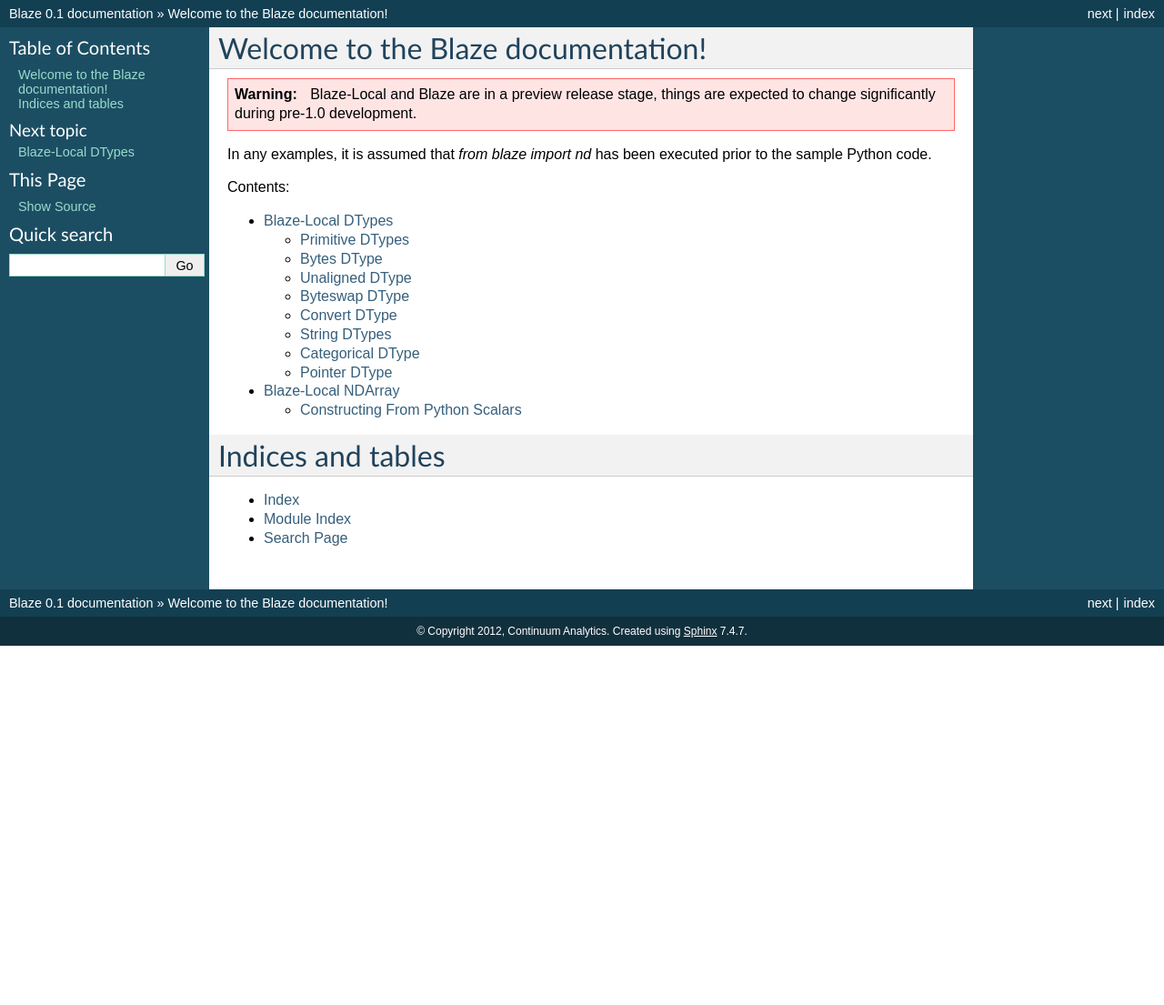
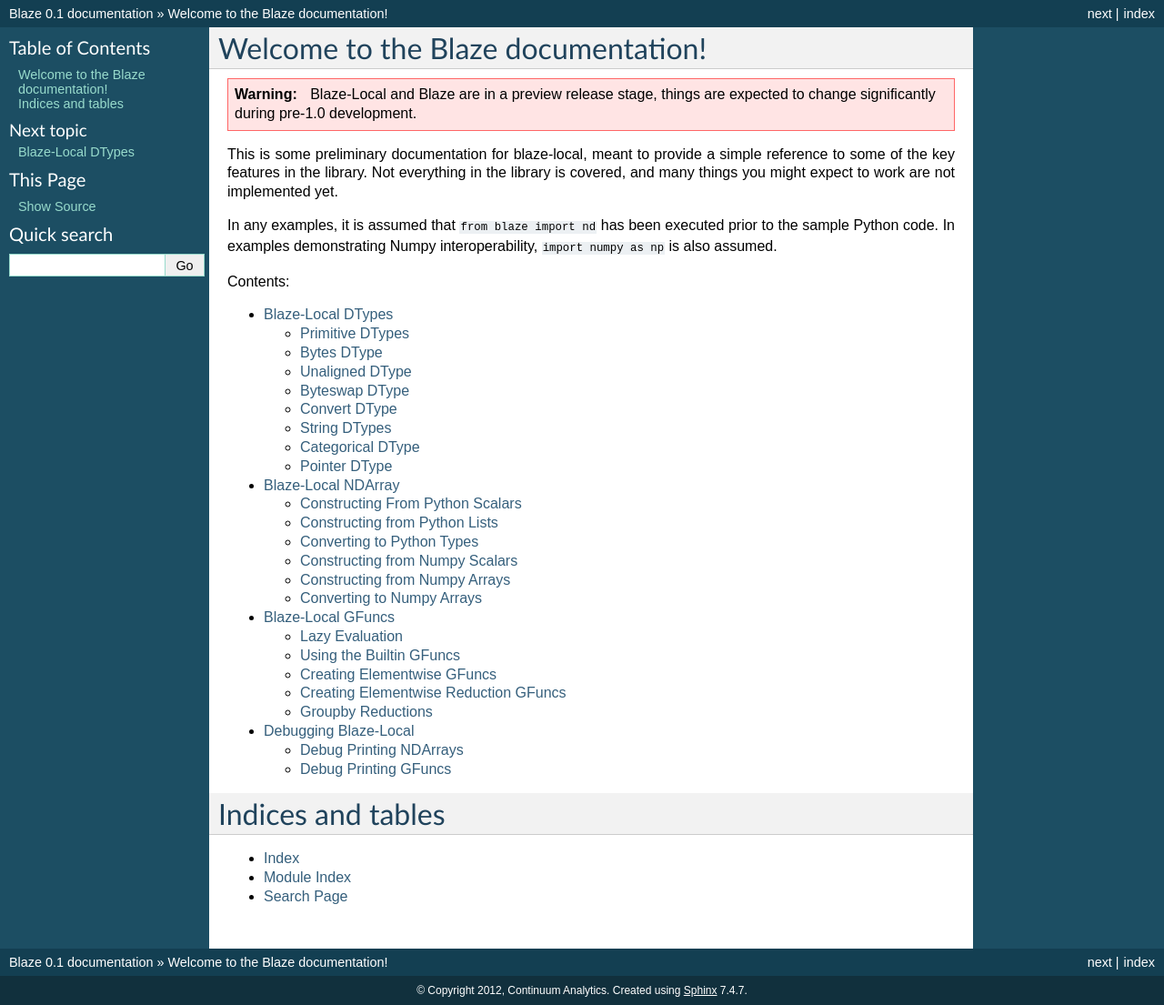
Before and after one commit to libdynd/dynd-python, a Sphinx documentation site: the page built from doc/source/index.rst, in a window 1280 px wide. Shown: the whole page at 91% size. Built offline with Sphinx 7.4.7, drawn with Linux system fonts in a browser that asks for light colours; before the commit the page ends 900 px from its top, so only the background shows below that; some of the changed lines change nothing that is shown.

Commit message:
Add brief but slightly more comprehensive documentation

```diff
--- /dev/null
+++ b/doc/source/debugging.rst
@@ -0,0 +1,237 @@
+Debugging Blaze-Local
+=====================
+
+One of the simplest tools to get started debugging and
+understanding how blaze-local works is the ``debug_dump()``
+method which exists on most objects.
+
+Here are a few examples to show what it prints.
+
+Debug Printing NDArrays
+-----------------------
+
+.. code-block:: python
+
+    >>> nd.ndarray(True).debug_dump()
+    ------ ndarray
+     ("immutable_scalar",
+      dtype: bool
+      ndim: 0
+      shape: ()
+      node category: strided_array_node_category
+      access flags: read immutable
+      data: 01
+      value: true
+     )
+    ------
+
+    >>> nd.ndarray("testing").debug_dump()
+    ------ ndarray
+     ("scalar",
+      dtype: string<ascii>
+      ndim: 0
+      shape: ()
+      node category: strided_array_node_category
+      access flags: read immutable
+      data: 08370803000000000f37080300000000
+      blockref memory block
+      ------ memory_block at 00000000028995E0
+       reference count: 1
+       type: external
+      ------
+     )
+    ------
+
+    >>> nd.ndarray([1,2,3,4,5]).debug_dump()
+    ------ ndarray
+     ("strided_array",
+      dtype: int32
+      ndim: 1
+      shape: (5)
+      node category: strided_array_node_category
+      access flags: read write
+      strides: (4)
+      originptr: 000000000293F680
+      memoryblock owning the data:
+      ------ memory_block at 000000000293F670
+       reference count: 1
+       type: fixed_size_pod
+       no blockrefs
+      ------
+     )
+    ------
+
+    >>> (nd.ndarray([1,2,3,4,5]) + 1).debug_dump()
+    ------ ndarray
+     ("elementwise_binary_kernel",
+      dtype: int32
+      ndim: 1
+      shape: (5)
+      node category: elwise_node_category
+      access flags: read
+      nop: 2
+      operand 0:
+       ("strided_array",
+        dtype: int32
+        ndim: 1
+        shape: (5)
+        node category: strided_array_node_category
+        access flags: read write
+        strides: (4)
+        originptr: 000000000293F680
+        memoryblock owning the data:
+        ------ memory_block at 000000000293F670
+         reference count: 1
+         type: fixed_size_pod
+         no blockrefs
+        ------
+       )
+      operand 1:
+       ("immutable_scalar",
+        dtype: int32
+        ndim: 0
+        shape: ()
+        node category: strided_array_node_category
+        access flags: read immutable
+        data: 01000000
+        value: 1
+       )
+     )
+    ------
+
+Debug Printing GFuncs
+---------------------
+
+.. code-block:: python
+
+    >>> nd.maximum.debug_dump()
+    ------ elwise_gfunc
+    name: maximum
+    kernel count: 6
+    kernel 0
+       int32 (int32, int32)
+    binary aux data: 0000000002939A10
+    kernel 1
+       int64 (int64, int64)
+    binary aux data: 0000000002939A50
+    kernel 2
+       uint32 (uint32, uint32)
+    binary aux data: 0000000002939A90
+    kernel 3
+       uint64 (uint64, uint64)
+    binary aux data: 0000000002939AD0
+    kernel 4
+       float32 (float32, float32)
+    binary aux data: 0000000002939B10
+    kernel 5
+       float64 (float64, float64)
+    binary aux data: 0000000002939B50
+    ------
+
+    >>> nd.sum.debug_dump()
+    ------ elwise_reduce_gfunc
+    name: sum
+    kernel count: 6
+    kernel 0
+     signature: int32 (int32)
+     associative: true
+     commutative: true
+     left associative kernel aux data: 0000000001E6E9E0
+     reduction identity:
+      ------ ndarray
+       ("immutable_builtin_scalar",
+        dtype: int32
+        ndim: 0
+        shape: ()
+        node category: strided_array_node_category
+        access flags: read immutable
+        data: 00000000
+        value: 0
+       )
+      ------
+    kernel 1
+     signature: int64 (int64)
+     associative: true
+     commutative: true
+     left associative kernel aux data: 0000000001E6EA20
+     reduction identity:
+      ------ ndarray
+       ("immutable_scalar",
+        dtype: int64
+        ndim: 0
+        shape: ()
+        node category: strided_array_node_category
+        access flags: read immutable
+        data: 0000000000000000
+        value: 0
+       )
+      ------
+    kernel 2
+     signature: uint32 (uint32)
+     associative: true
+     commutative: true
+     left associative kernel aux data: 0000000001E6EA60
+     reduction identity:
+      ------ ndarray
+       ("immutable_scalar",
+        dtype: uint32
+        ndim: 0
+        shape: ()
+        node category: strided_array_node_category
+        access flags: read immutable
+        data: 00000000
+        value: 0
+       )
+      ------
+    kernel 3
+     signature: uint64 (uint64)
+     associative: true
+     commutative: true
+     left associative kernel aux data: 0000000001E6EAA0
+     reduction identity:
+      ------ ndarray
+       ("immutable_scalar",
+        dtype: uint64
+        ndim: 0
+        shape: ()
+        node category: strided_array_node_category
+        access flags: read immutable
+        data: 0000000000000000
+        value: 0
+       )
+      ------
+    kernel 4
+     signature: float32 (float32)
+     associative: true
+     commutative: true
+     left associative kernel aux data: 0000000001E6EAE0
+     reduction identity:
+      ------ ndarray
+       ("immutable_scalar",
+        dtype: float32
+        ndim: 0
+        shape: ()
+        node category: strided_array_node_category
+        access flags: read immutable
+        data: 00000000
+        value: 0
+       )
+      ------
+    kernel 5
+     signature: float64 (float64)
+     associative: true
+     commutative: true
+     left associative kernel aux data: 0000000001E6EB20
+     reduction identity:
+      ------ ndarray
+       ("immutable_scalar",
+        dtype: float64
+        ndim: 0
+        shape: ()
+        node category: strided_array_node_category
+        access flags: read immutable
+        data: 0000000000000000
+        value: 0
+       )
+      ------
+    ------
--- /dev/null
+++ b/doc/source/gfunc.rst
@@ -0,0 +1,158 @@
+Blaze-Local GFuncs
+==================
+
+GFuncs are the array-programming primitive functions created and
+used by blaze-local. They are currently in a very preliminary form,
+but as they are they provide a preview of what is to come.
+
+Lazy Evaluation
+---------------
+
+GFuncs and many other operations, like simple arithmetic, are
+evaluated in a lazy function. This means that an expression
+tree is built up, and the system has an opportunity to analyze
+the complete expression DAG before evaluating the final values
+when they are requested.
+
+A simple illustration of this is to create an expression,
+then evaluate it before and after modifying one of its inputs.
+
+.. code-block:: python
+
+    >>> a = nd.ndarray([1,2])
+    >>> b = a + 3
+    >>> b
+    nd.ndarray([4, 5], int32)
+
+    >>> a[0].val_assign(10)
+    >>> b
+    nd.ndarray([13, 5], int32)
+
+The evaluation engine is currently very primitive, and does not
+support evaluating expressions with complicated expression graphs.
+To evaluate such expressions, use the ``vals()`` method to create
+intermediate results.
+
+.. code-block:: python
+
+    >>> (a + 3) * 2
+    Traceback (most recent call last):
+      File "<stdin>", line 1, in <module>
+      File "_pydnd.pyx", line 289, in _pydnd.w_ndarray.__repr__ (D:\Develop\blaze\build\_pydnd.cxx:4170)
+    RuntimeError: evaluating this expression graph is not yet supported:
+    ("elementwise_binary_kernel",
+      [SNIP]
+    )
+
+    >>> (a + 3).vals() * 2
+    nd.ndarray([8, 10], int32)
+
+Using the Builtin GFuncs
+------------------------
+
+Blaze-local has a few gfuncs built in, at this stage primarily to
+demonstrate the system. There is no implicit type promotion, so
+any calls to the functions much have dtypes precisely matching
+a function signature within the gfunc.
+
+.. code-block:: python
+
+    >>> nd.sin(3.1)
+    nd.ndarray(0.0415807, float64)
+
+    >>> nd.sin(3)
+    Traceback (most recent call last):
+      File "<stdin>", line 1, in <module>
+      File "_pydnd.pyx", line 374, in _pydnd.w_elwise_gfunc.__call__ (D:\Develop\blaze\build\_pydnd.cxx:5735)
+    RuntimeError: sin: could not find a gfunc kernel matching input argument types (int32)
+
+    >>> nd.sum([1,3,5,9])
+    nd.ndarray(18, int32)
+
+Creating Elementwise GFuncs
+---------------------------
+
+GFuncs are created using the constructors in the gfunc namespace. Once created, kernel
+functions can be added, which presently must be provided as ctypes function pointer.
+The ``nd.elwise_kernels`` namespace has a number of elementwise kernels to play with.
+
+To demonstrate gfunc creation, we make a gfunc with a few different kernels that behave
+differently. Normally one would want there to be a system to how overloads are done,
+just as in C++, Java, or C#, this is only for demonstration purposes.
+
+.. code-block:: python
+
+    >>> myfunc = nd.gfunc.elwise('myfunc')
+    >>> myfunc.add_kernel(nd.elwise_kernels.add_int32)
+    >>> myfunc.add_kernel(nd.elwise_kernels.multiply_float64)
+    >>> myfunc.add_kernel(nd.elwise_kernels.square_float64)
+
+Now we can call the function if we provide operands of the right type.
+
+.. code-block:: python
+
+    >>> myfunc(3.0)
+    nd.ndarray(9, float64)
+
+    >>> myfunc(1,2)
+    nd.ndarray(3, int32)
+
+    >>> myfunc(1.0, 2.0)
+    nd.ndarray(2, float64)
+
+    >>> myfunc(1, 2.0)
+    Traceback (most recent call last):
+      File "<stdin>", line 1, in <module>
+      File "_pydnd.pyx", line 374, in _pydnd.w_elwise_gfunc.__call__ (D:\Develop\blaze\build\_pydnd.cxx:5735)
+    RuntimeError: myfunc: could not find a gfunc kernel matching input argument types (int32, float64)
+
+Creating Elementwise Reduction GFuncs
+-------------------------------------
+
+Blaze-local supports simple reductions, like ``sum`` and ``min`` as well, through
+elementwise reduction gfuncs. Presently, these require binary kernels whose output
+is the same type as the two inputs. This will expand to other types in the future,
+for example if an identity is provided, the output type could be different from the
+input array.
+
+We can make an example reduction that does ``sum`` or ``product`` depending on
+the input dtype.
+
+.. code-block:: python
+
+    >>> myred = nd.gfunc.elwise_reduce('myred')
+    >>> myred.add_kernel(nd.elwise_kernels.add_int32, associative=True, commutative=True, identity=0)
+    >>> myred.add_kernel(nd.elwise_kernels.multiply_float64, associative=True, commutative=True, identity=1)
+
+    >>> myred([1,2,3,4])
+    nd.ndarray(10, int32)
+    >>> myred([1.,2.,3.,4.])
+    nd.ndarray(24, float64)
+
+Groupby Reductions
+------------------
+
+Blaze-local has a simple ``nd.groupby`` function which, when combined with elementwise
+reductions, can be used for groupby reductions. Here's a simple example.
+
+.. code-block:: python
+
+    >>> data = np.array([0, 1, 2, 3, 4, 5, 6, 7])
+    >>> by = np.array(['a', 'a', 'c', 'a', 'b', 'c', 'a', 'd'])
+    >>> groups = nd.factor_categorical_dtype(by)
+    >>> gb = nd.groupby(data, by, groups)
+
+    >>> print(groups)
+    categorical<fixedstring<ascii,1>, ["a", "b", "c", "d"]>
+
+    >>> print("max:     ", nd.max(gb, axis=1))
+    ('max:     ', nd.ndarray([6, 4, 5, 7], int32))
+
+    >>> print("min:     ", nd.min(gb, axis=1))
+    ('min:     ', nd.ndarray([0, 4, 2, 7], int32))
+
+    >>> print("sum:     ", nd.sum(gb, axis=1))
+    ('sum:     ', nd.ndarray([10, 4, 7, 7], int32))
+
+    >>> print("product: ", nd.product(gb, axis=1))
+    ('product: ', nd.ndarray([0, 4, 10, 7], int32))
--- a/doc/source/index.rst
+++ b/doc/source/index.rst
@@ -11,8 +11,14 @@
    Blaze-Local and Blaze are in a preview release stage, things are expected
    to change significantly during pre-1.0 development.
 
-In any examples, it is assumed that `from blaze import nd` has been
-executed prior to the sample Python code.
+This is some preliminary documentation for blaze-local, meant to provide
+a simple reference to some of the key features in the library. Not everything
+in the library is covered, and many things you might expect to work are
+not implemented yet.
+
+In any examples, it is assumed that ``from blaze import nd`` has been
+executed prior to the sample Python code. In examples demonstrating
+Numpy interoperability, ``import numpy as np`` is also assumed.
 
 Contents:
 
@@ -21,6 +27,8 @@
 
     dtype
     ndarray
+    gfunc
+    debugging
 
 Indices and tables
 ==================
--- a/doc/source/ndarray.rst
+++ b/doc/source/ndarray.rst
@@ -19,10 +19,10 @@
 This is likely to change in a future preview release.
 
 There's a difference with Numpy in the default treatment of integers.
-In Numpy, the C/C++ `long` type is used, which is 32-bits on 32-bit
+In Numpy, the C/C++ ``long`` type is used, which is 32-bits on 32-bit
 platforms and on 64-bit Windows, and which is 64-bits on Linux and OS X.
-If the Python integer fits in 32-bits, it will always be initialized
-by default as a 32-bit integer.
+In blaze-local, if the Python integer fits in 32-bits, it will always
+be initialized by default as a 32-bit integer.
 
 .. code-block:: python
 
@@ -50,3 +50,92 @@
 
     >>> nd.ndarray(u'testing')
     nd.ndarray("testing", string<ucs_2>)
+
+Constructing from Python Lists
+------------------------------
+
+Similar to in Numpy, ndarrays can be constructed from lists of
+objects. This code does not try to be as clever as Numpy, and
+will fail if something is inconsistent in the input data.
+
+.. code-block:: python
+
+    >>> nd.ndarray([True, False])
+    nd.ndarray([true, false], bool)
+
+    >>> nd.ndarray([1,2,3])
+    nd.ndarray([1, 2, 3], int32)
+
+    >>> nd.ndarray([[1.0,0],[0,1.0]])
+    nd.ndarray([[1, 0], [0, 1]], float64)
+
+    >>> nd.ndarray(["testing", "one", u"two", "three"])
+    nd.ndarray(["testing", "one", "two", "three"], string<ucs_2>)
+
+Converting to Python Types
+--------------------------
+
+To convert back into native Python objects, there is an ``as_py()``
+function.
+
+.. code-block:: python
+
+    >> x = nd.ndarray([True, False])
+    >> x.as_py()
+    [True, False]
+
+    >> x = nd.ndarray("testing")
+    >> x.as_py()
+    u'testing'
+
+Constructing from Numpy Scalars
+-------------------------------
+
+Numpy scalars are also supported as input, and the dtype is preserved
+in the conversion.
+
+.. code-block:: python
+
+    >>> x = np.bool_(False)
+    >>> nd.ndarray(x)
+    nd.ndarray(false, bool)
+
+    >>> x = np.int16(1000)
+    >>> nd.ndarray(x)
+    nd.ndarray(1000, int16)
+
+    >>> x = np.complex128(3.1)
+    >>> nd.ndarray(x)
+    nd.ndarray((3.1,0), complex<float64>)
+
+Constructing from Numpy Arrays
+------------------------------
+
+When the dtype is supported by blaze-local, Numpy arrays can
+be converted into ndarrays. The resulting array points at the same
+data the Numpy array used.
+
+.. code-block:: python
+
+    >>> x = np.arange(6.).reshape(3,2)
+    >>> nd.ndarray(x)
+    nd.ndarray([[0, 1], [2, 3], [4, 5]], float64)
+
+    >>> x = np.array(['testing', 'one', 'two', 'three'])
+    >>> nd.ndarray(x)
+    nd.ndarray(["testing", "one", "two", "three"], fixedstring<ascii,7>)
+
+
+Converting to Numpy Arrays
+--------------------------
+
+To support naturally feeding data into Numpy operations, the
+Numpy array interface is used via the C struct PyArrayInterface.
+This means Numpy operations will work on ndarrays with compatible
+dtypes.
+
+.. code-block:: python
+
+    >>> x = nd.ndarray([1, 2, 3.5])
+    >>> np.square(x)
+    array([  1.  ,   4.  ,  12.25])
```
